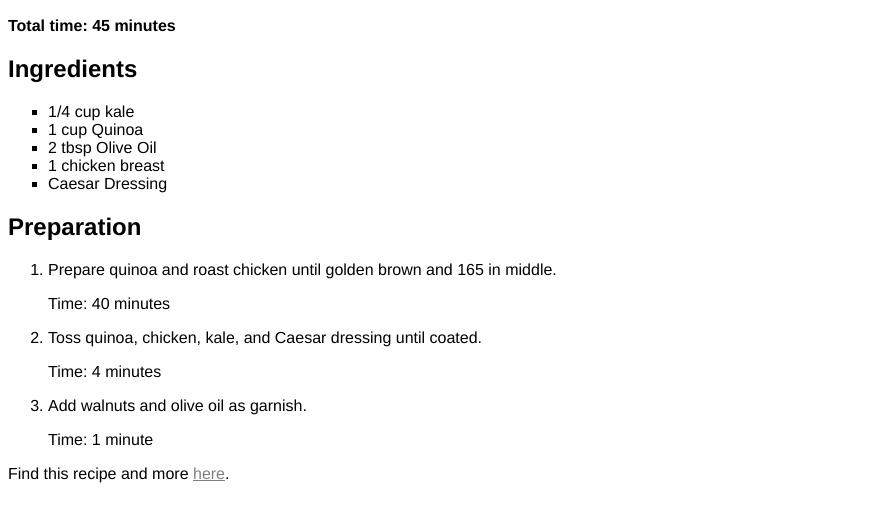
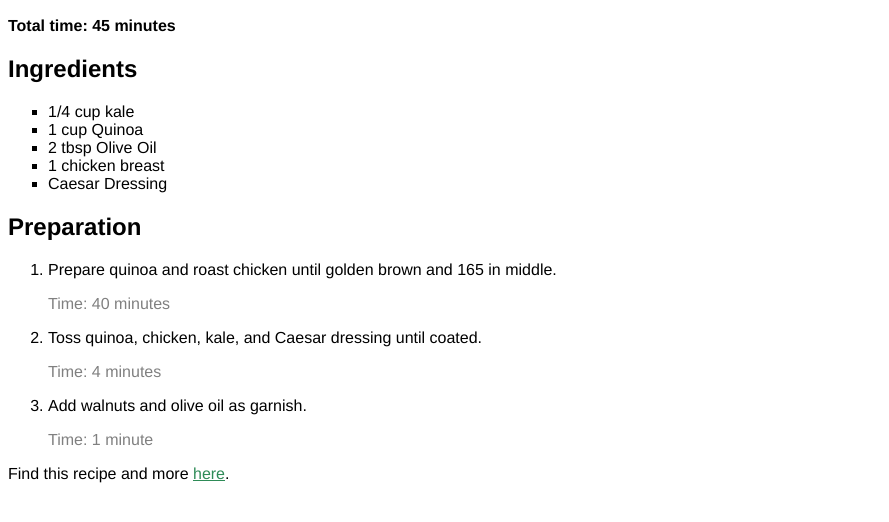
Before and after one commit to servet-isikli/css-selectors-healthy-recipes, a plain HTML site: page index.html in a window 1280 px wide. Shown: the part 268-790 px from the top of the page, without its empty margins (0-889 px from the left). Drawn offline with Linux system fonts and the light colour scheme.

Commit message:
final edit

```diff
--- a/style.css
+++ b/style.css
@@ -14,12 +14,11 @@ img {
   list-style: square;
 }
 
+p.time {
+  color: gray;
+}
 p.citation a.external-link {
-    color: gray;
-}
-
-.external-link {
-  color: seagreen;
+  color: SeaGreen;
 }
 
 h1,
```
